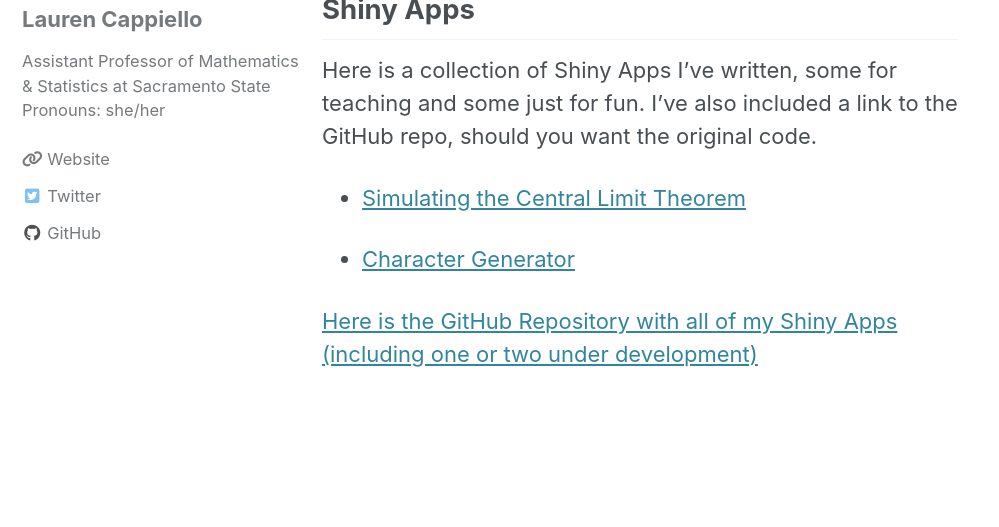
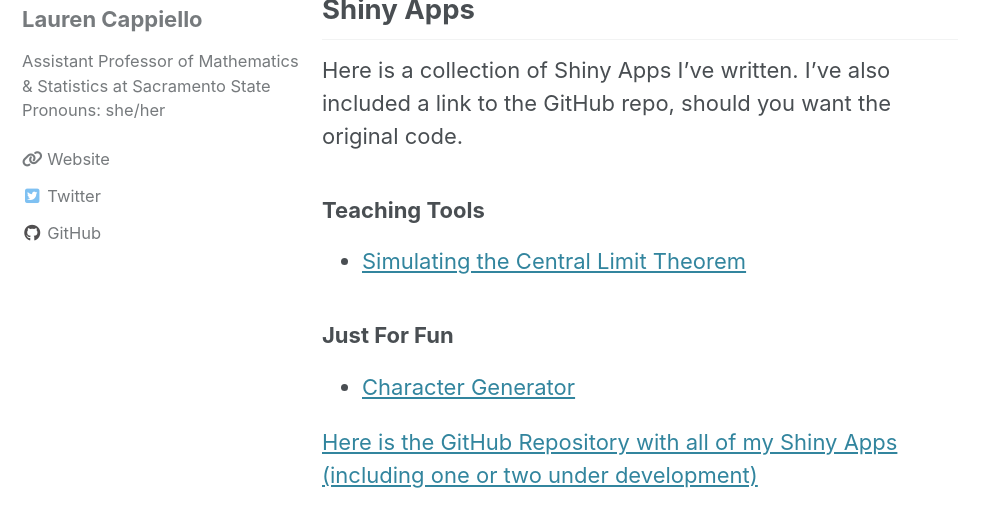
Before and after one commit to lgpcappiello/lgpcappiello.github.io, a Jekyll site: the page built from teaching/shinyapps.md, in a window 1280 px wide and 900 px high, cut to the strip 225-752 px from the top of the window. Shown: the whole strip, without its empty margins (0-999 px from the left). Built offline with Jekyll 4.4.1, drawn with Linux system fonts in a browser that asks for light colours; cached includes are drawn as plain includes; nearby versions of some CDN libraries; a script bundle is joined from its source files by our own code; library files that are not in the unit come from our copies.

Commit message:
Update shinyapps.md

```diff
--- a/teaching/shinyapps.md
+++ b/teaching/shinyapps.md
@@ -7,9 +7,13 @@ author_profile: true
 
 ## Shiny Apps
 
-Here is a collection of Shiny Apps I've written, some for teaching and some just for fun. I've also included a link to the GitHub repo, should you want the original code.
+Here is a collection of Shiny Apps I've written. I've also included a link to the GitHub repo, should you want the original code.
+
+### Teaching Tools
 
 - <a href="https://lgpcappiello.shinyapps.io/SimulateCLT/">Simulating the Central Limit Theorem</a>
+
+### Just For Fun
 
 - <a href="https://lgpcappiello.shinyapps.io/charactergenerator/">Character Generator</a>
 
```
